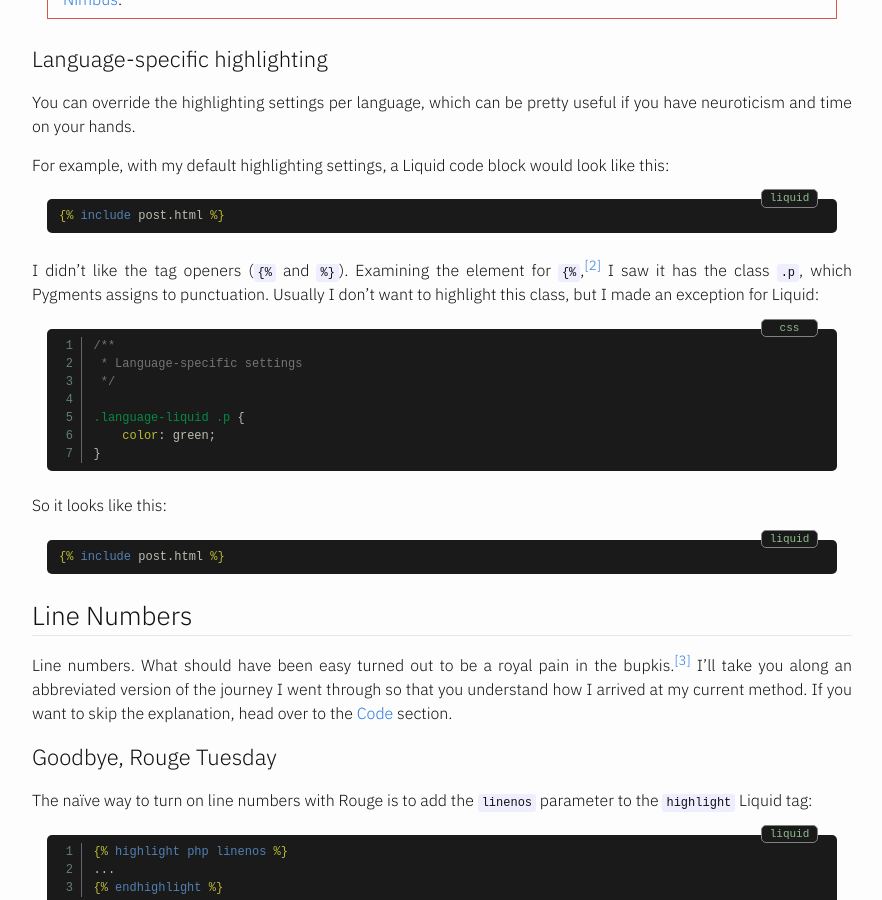
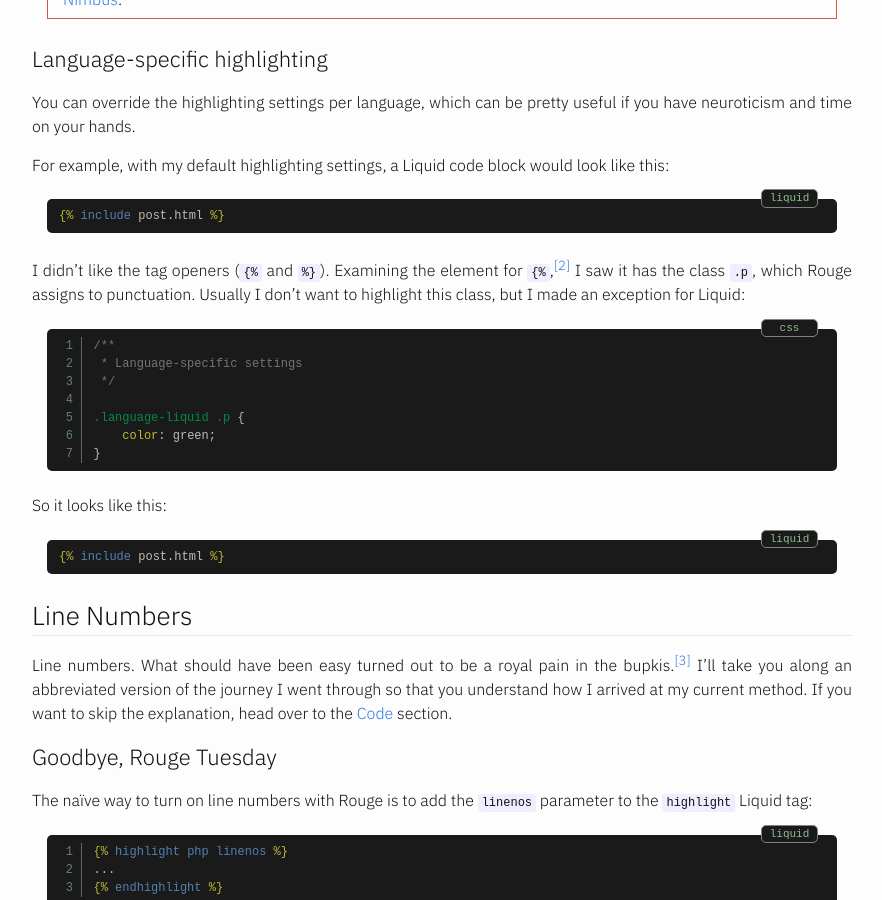
Before and after one commit to mrcnski/signor.dev, a Jekyll site: the page built from _posts/2018-05-14-jekyll-syntax-highlighting-and-line-numbers.md, in a window 1280 px wide and 900 px high, scrolled down 3882 px. Shown: the whole window, without its empty margins (198-1080 px from the left). Built offline with Jekyll 4.4.1, drawn with Linux system fonts in a browser that asks for light colours.

Commit message:
fix a minor error

```diff
--- a/_config.yml
+++ b/_config.yml
@@ -10,7 +10,7 @@
 # You can create any custom variable you would like, and they will be accessible
 # in the templates via {{ site.myvariable }}.
 
-title: Bytedude
+title: bytedude
 author: Marcin S
 email: scatman@bu.edu
 description: > # this means to ignore newlines until "baseurl:"
--- a/_posts/2018-05-14-jekyll-syntax-highlighting-and-line-numbers.md
+++ b/_posts/2018-05-14-jekyll-syntax-highlighting-and-line-numbers.md
@@ -194,7 +194,7 @@ For example, with my default highlighting settings, a Liquid code block would lo
 {% raw %}{% include post.html %}{% endraw %}
 {% endhighlight %}
 
-I didn't like the tag openers (`{% raw %}{%{% endraw %}` and `{% raw %}%}{% endraw %}`). Examining the element for `{% raw %}{%{% endraw %}`,[^devtools] I saw it has the class `.p`, which Pygments assigns to punctuation. Usually I don't want to highlight this class, but I made an exception for Liquid:
+I didn't like the tag openers (`{% raw %}{%{% endraw %}` and `{% raw %}%}{% endraw %}`). Examining the element for `{% raw %}{%{% endraw %}`,[^devtools] I saw it has the class `.p`, which Rouge assigns to punctuation. Usually I don't want to highlight this class, but I made an exception for Liquid:
 
 [^devtools]: Your browser's dev tools can save a lot of time when examining elements.
 
```
